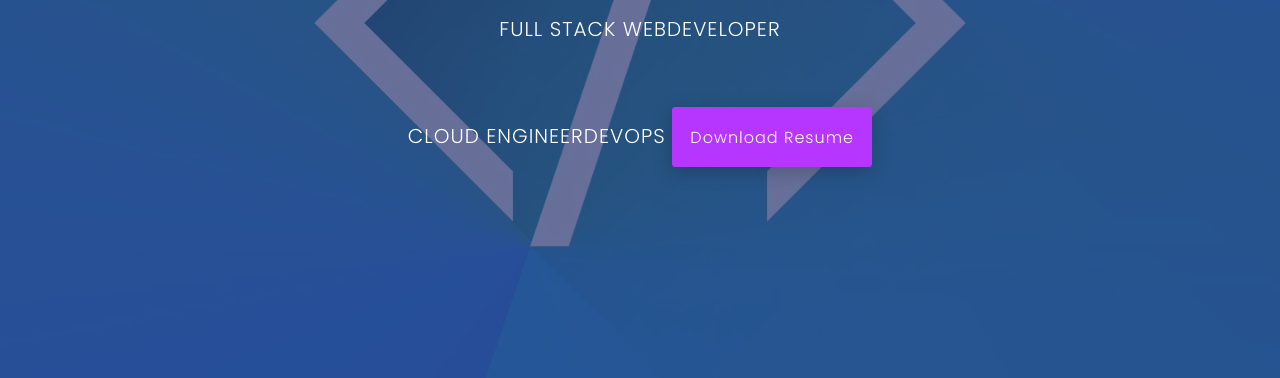
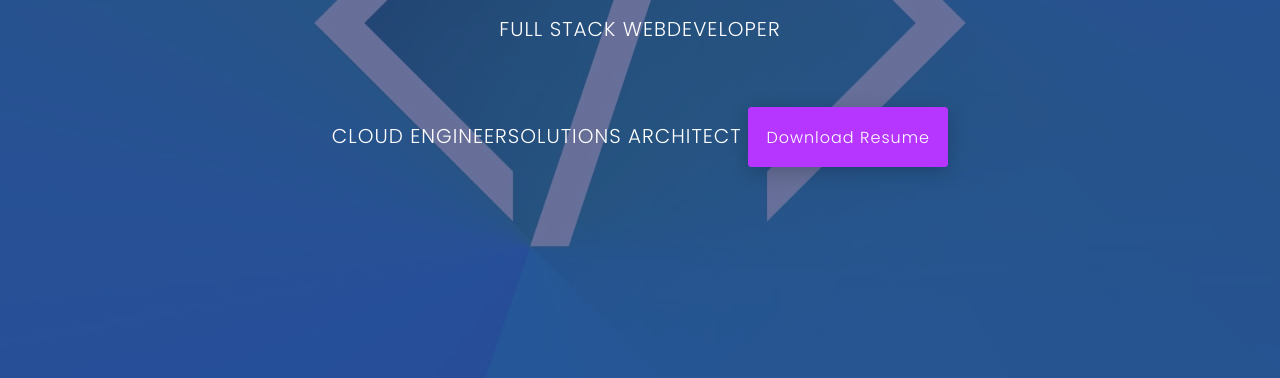
Before and after one commit to TharunDD/cicd, a plain HTML site: page index.html in a window 1280 px wide. Shown: the part 422-800 px from the top of the page. Drawn offline with nearby package versions, Linux system fonts and the light colour scheme.

Commit message:
Update index.html
trig

```diff
--- a/index.html
+++ b/index.html
@@ -103,7 +103,7 @@
 					<div class="col-md-12 text-center">
 						<div class="header-text">
 							<h2>hi <span>,</span> i am <br> tHARUN DHANASEKAR <span>.</span>   </h2>
-							<p>fuLL STACK WEBDEVELOPER</p> <p>Cloud Engineer</p<h3>Devops</h3>
+							<p>fuLL STACK WEBDEVELOPER</p> <p>Cloud Engineer</p<h3>Solutions Architect</h3>
 							<a href="assets/download/pf.pdf" download target="_blank">download resume</a>
 						</div><!--/.header-text-->
 					</div><!--/.col-->
```
